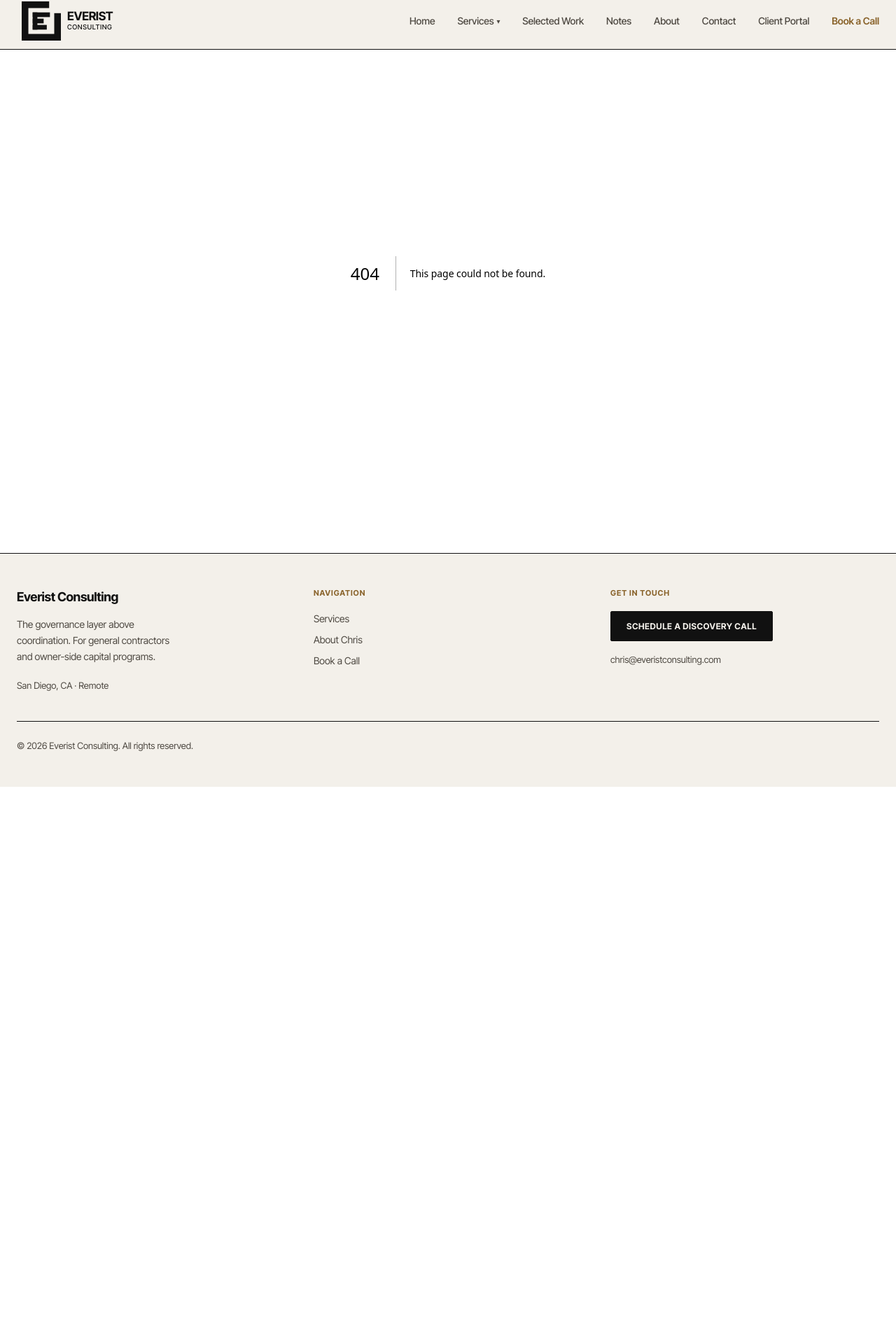
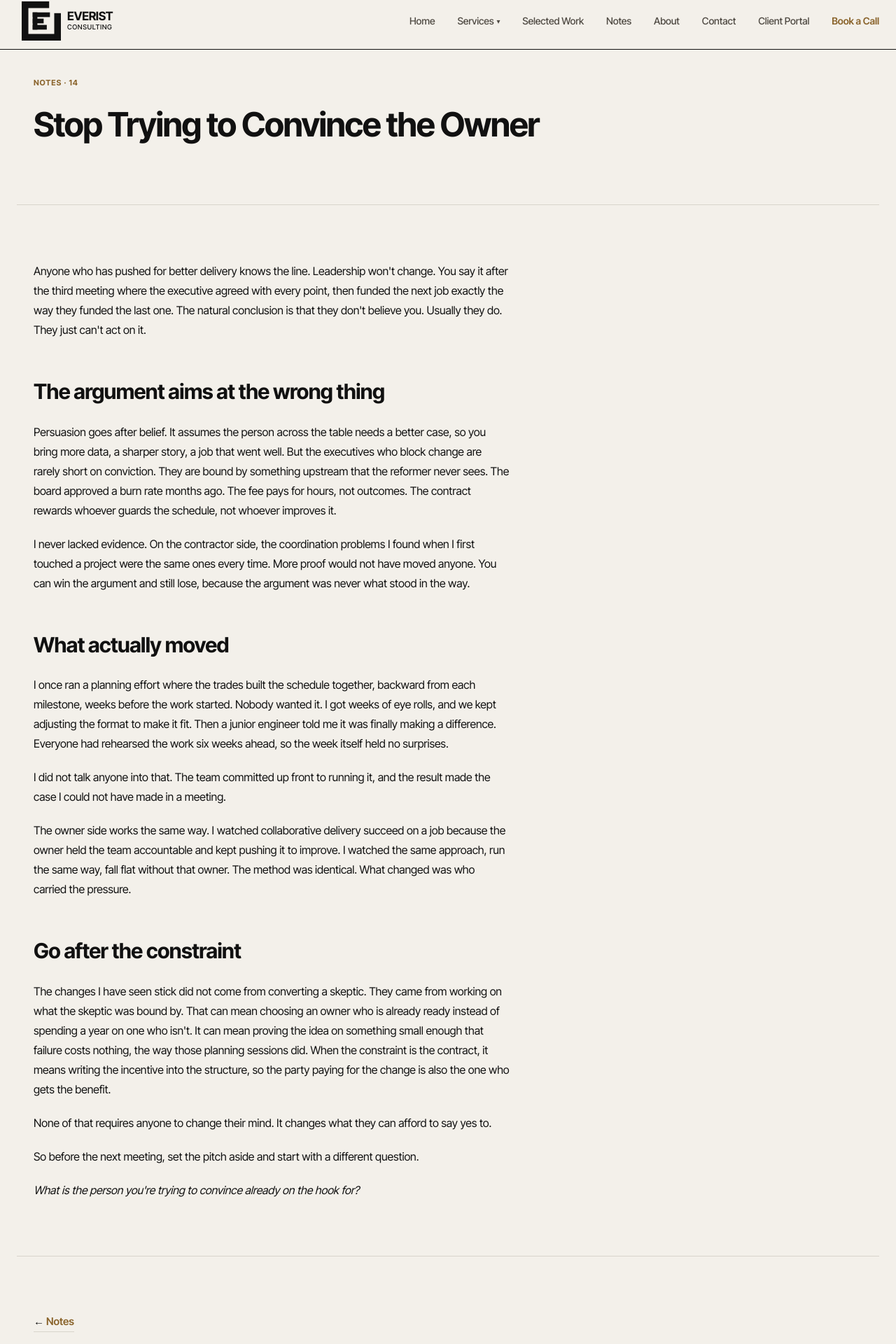
Before and after one commit to ceverist-byte/everist-consulting, a Next.js app: page /notes/stop-trying-to-convince-the-owner in a window 1280 px wide. Before the commit this address had no page. Shown: the part 10-1930 px from the top of the page at 70% size. Before the commit the page ends 1134 px from the top, so only its background shows below. Built offline with nearby package versions, Linux system fonts and the light colour scheme.

Commit message:
Publish Note 14: Stop Trying to Convince the Owner
Co-Authored-By: Claude Sonnet 5 <noreply@anthropic.com>

```diff
--- a/app/notes/page.tsx
+++ b/app/notes/page.tsx
@@ -10,6 +10,13 @@ export const metadata = pageMetadata({
 });
 
 const notes = [
+  {
+    number: "Note 14",
+    title: "Stop Trying to Convince the Owner",
+    description:
+      "Leadership that won't change usually believes you already. It is bound by a constraint upstream, and that constraint is what to work on.",
+    href: "/notes/stop-trying-to-convince-the-owner",
+  },
   {
     number: "Note 13",
     title: "Whose Decision Is It, Actually",
--- /dev/null
+++ b/app/notes/stop-trying-to-convince-the-owner/page.tsx
@@ -0,0 +1,197 @@
+import Link from "next/link";
+import PageShell from "@/components/layout/PageShell";
+import { pageMetadata } from "@/lib/metadata";
+
+export const metadata = pageMetadata({
+  title: "Stop Trying to Convince the Owner",
+  description:
+    "Executives who resist better delivery usually already believe the case. They are bound by an upstream constraint, and that constraint is what has to change.",
+  path: "/notes/stop-trying-to-convince-the-owner",
+});
+
+const h2Style = {
+  fontFamily: "var(--font-sans)",
+  fontSize: "clamp(1.5rem, 2.4vw, 1.875rem)",
+  fontWeight: 800,
+  letterSpacing: "-0.02em",
+  lineHeight: 1.25,
+  color: "var(--text-primary)",
+  marginBottom: "24px",
+  maxWidth: "560px",
+};
+
+const bodyParaStyle = {
+  fontSize: "1rem",
+  color: "var(--text-primary)",
+  lineHeight: 1.75,
+};
+
+const footerLinkStyle = {
+  fontFamily: "var(--font-sans)",
+  fontSize: "0.9375rem",
+  fontWeight: 600,
+  letterSpacing: "-0.005em",
+  color: "var(--text-primary)",
+  textDecoration: "none",
+  borderBottom: "1px solid var(--rule)",
+  paddingBottom: "2px",
+  display: "inline-block",
+};
+
+export default function StopTryingToConvinceTheOwnerPage() {
+  return (
+    <>
+      {/* Hero */}
+      <section
+        style={{
+          background: "var(--bg)",
+          paddingTop: "120px",
+          paddingBottom: "64px",
+          paddingLeft: "24px",
+          paddingRight: "24px",
+        }}
+      >
+        <PageShell>
+          <div className="eyebrow" style={{ display: "block", marginBottom: "24px" }}>
+            Notes · 14
+          </div>
+          <h1
+            style={{
+              fontFamily: "var(--font-sans)",
+              fontSize: "clamp(2rem, 4vw, 3rem)",
+              fontWeight: 800,
+              lineHeight: 1.1,
+              letterSpacing: "-0.03em",
+              color: "var(--text-primary)",
+              marginBottom: "24px",
+              maxWidth: "780px",
+            }}
+          >
+            Stop Trying to Convince the Owner
+          </h1>
+        </PageShell>
+      </section>
+
+      {/* Divider */}
+      <PageShell>
+        <div style={{ height: "1px", background: "var(--rule)" }} />
+      </PageShell>
+
+      {/* Essay body */}
+      <section
+        style={{
+          background: "var(--bg)",
+          padding: "80px 24px",
+        }}
+      >
+        <PageShell>
+          {/* Intro */}
+          <div style={{ display: "flex", flexDirection: "column", gap: "20px", maxWidth: "680px" }}>
+            <p style={bodyParaStyle}>
+              Anyone who has pushed for better delivery knows the line. Leadership won&apos;t change.
+              You say it after the third meeting where the executive agreed with every point, then
+              funded the next job exactly the way they funded the last one. The natural conclusion is
+              that they don&apos;t believe you. Usually they do. They just can&apos;t act on it.
+            </p>
+          </div>
+
+          {/* The argument aims at the wrong thing */}
+          <div style={{ marginTop: "56px" }}>
+            <h2 style={h2Style}>The argument aims at the wrong thing</h2>
+            <div style={{ display: "flex", flexDirection: "column", gap: "20px", maxWidth: "680px" }}>
+              <p style={bodyParaStyle}>
+                Persuasion goes after belief. It assumes the person across the table needs a better
+                case, so you bring more data, a sharper story, a job that went well. But the executives
+                who block change are rarely short on conviction. They are bound by something upstream
+                that the reformer never sees. The board approved a burn rate months ago. The fee pays
+                for hours, not outcomes. The contract rewards whoever guards the schedule, not whoever
+                improves it.
+              </p>
+              <p style={bodyParaStyle}>
+                I never lacked evidence. On the contractor side, the coordination problems I found when
+                I first touched a project were the same ones every time. More proof would not have
+                moved anyone. You can win the argument and still lose, because the argument was never
+                what stood in the way.
+              </p>
+            </div>
+          </div>
+
+          {/* What actually moved */}
+          <div style={{ marginTop: "56px" }}>
+            <h2 style={h2Style}>What actually moved</h2>
+            <div style={{ display: "flex", flexDirection: "column", gap: "20px", maxWidth: "680px" }}>
+              <p style={bodyParaStyle}>
+                I once ran a planning effort where the trades built the schedule together, backward
+                from each milestone, weeks before the work started. Nobody wanted it. I got weeks of
+                eye rolls, and we kept adjusting the format to make it fit. Then a junior engineer told
+                me it was finally making a difference. Everyone had rehearsed the work six weeks ahead,
+                so the week itself held no surprises.
+              </p>
+              <p style={bodyParaStyle}>
+                I did not talk anyone into that. The team committed up front to running it, and the
+                result made the case I could not have made in a meeting.
+              </p>
+              <p style={bodyParaStyle}>
+                The owner side works the same way. I watched collaborative delivery succeed on a job
+                because the owner held the team accountable and kept pushing it to improve. I watched
+                the same approach, run the same way, fall flat without that owner. The method was
+                identical. What changed was who carried the pressure.
+              </p>
+            </div>
+          </div>
+
+          {/* Go after the constraint */}
+          <div style={{ marginTop: "56px" }}>
+            <h2 style={h2Style}>Go after the constraint</h2>
+            <div style={{ display: "flex", flexDirection: "column", gap: "20px", maxWidth: "680px" }}>
+              <p style={bodyParaStyle}>
+                The changes I have seen stick did not come from converting a skeptic. They came from
+                working on what the skeptic was bound by. That can mean choosing an owner who is
+                already ready instead of spending a year on one who isn&apos;t. It can mean proving the
+                idea on something small enough that failure costs nothing, the way those planning
+                sessions did. When the constraint is the contract, it means writing the incentive into
+                the structure, so the party paying for the change is also the one who gets the benefit.
+              </p>
+              <p style={bodyParaStyle}>
+                None of that requires anyone to change their mind. It changes what they can afford to
+                say yes to.
+              </p>
+              <p style={bodyParaStyle}>
+                So before the next meeting, set the pitch aside and start with a different question.
+              </p>
+              <p style={bodyParaStyle}>
+                <em>
+                  What is the person you&apos;re trying to convince already on the hook for?
+                </em>
+              </p>
+            </div>
+          </div>
+        </PageShell>
+      </section>
+
+      {/* Divider */}
+      <PageShell>
+        <div style={{ height: "1px", background: "var(--rule)" }} />
+      </PageShell>
+
+      {/* Footer links */}
+      <section
+        style={{
+          background: "var(--bg)",
+          padding: "80px 24px 96px",
+        }}
+      >
+        <PageShell>
+          <Link href="/notes" style={footerLinkStyle}>
+            ← <span style={{ color: "var(--accent)" }}>Notes</span>
+          </Link>
+          <div style={{ marginTop: "24px" }}>
+            <Link href="/contact" style={footerLinkStyle}>
+              <span style={{ color: "var(--accent)" }}>Book a Discovery Call</span> →
+            </Link>
+          </div>
+        </PageShell>
+      </section>
+    </>
+  );
+}
```
